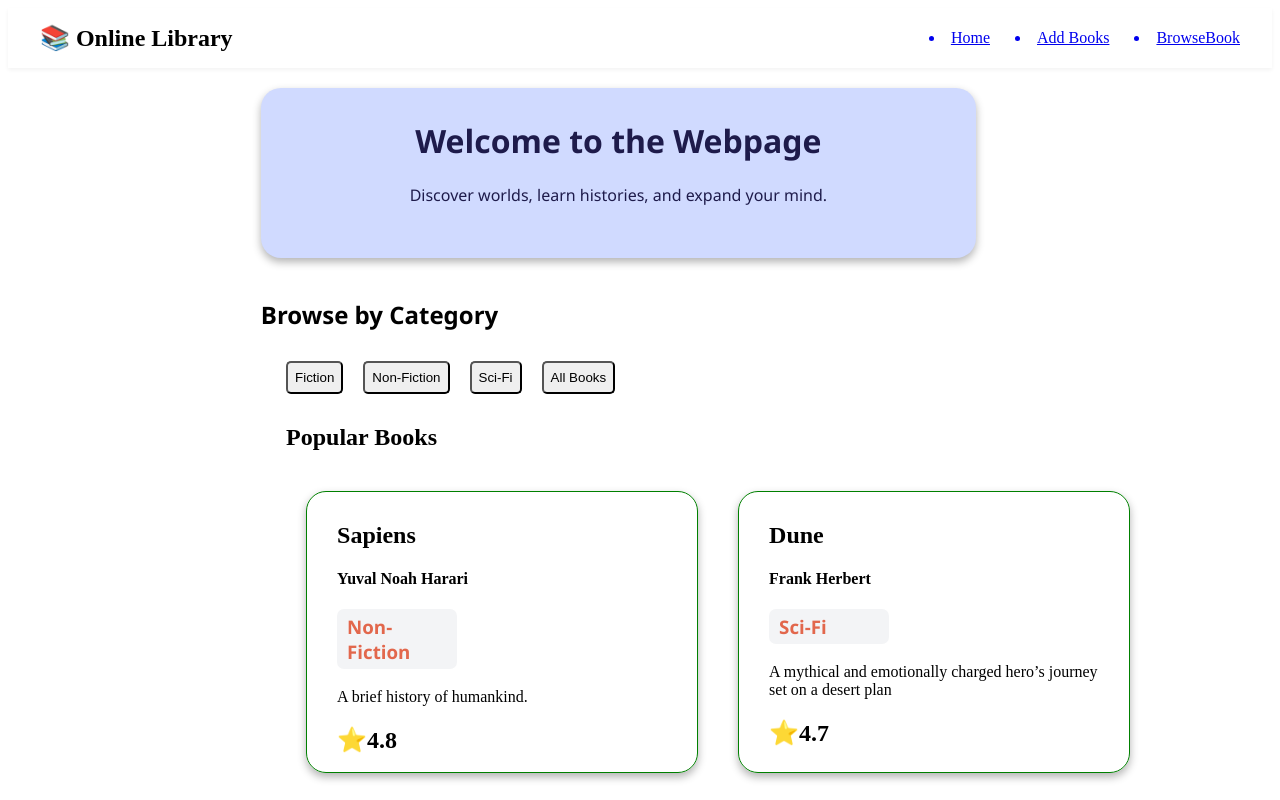
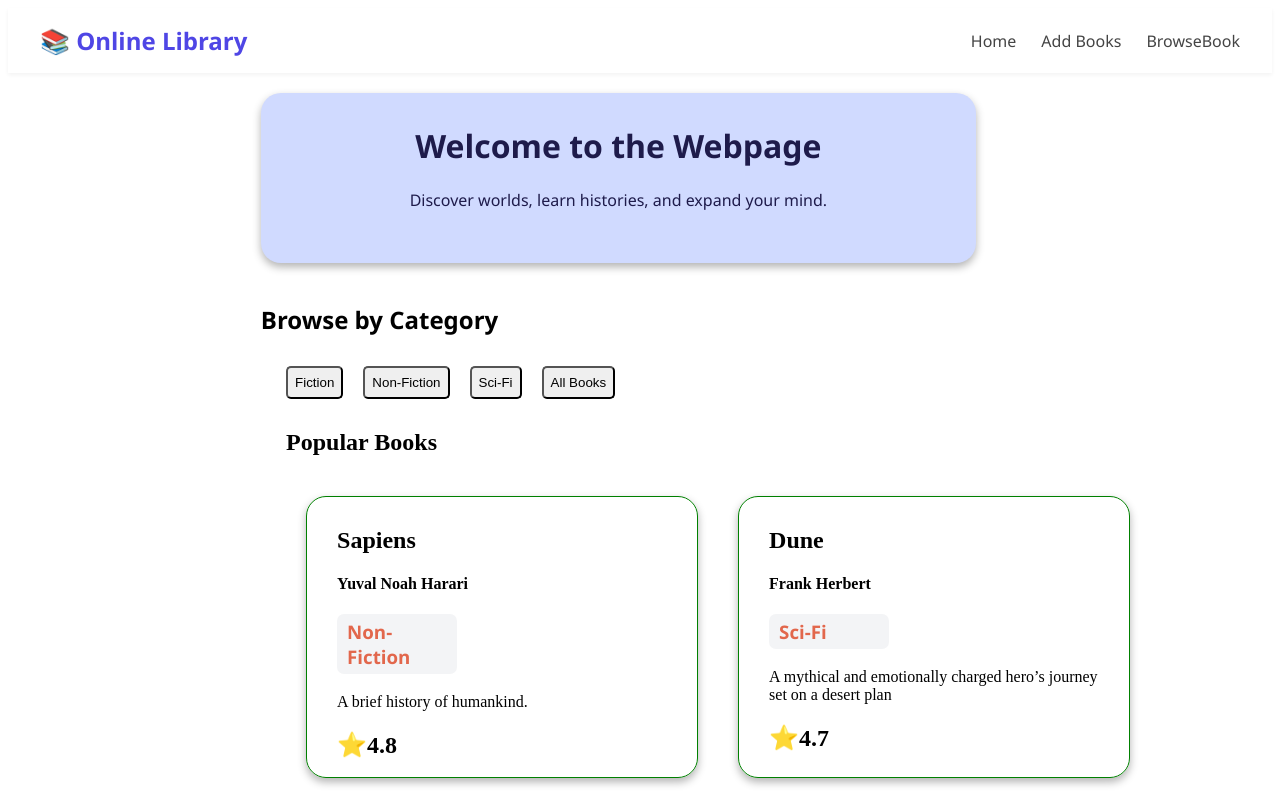
Before and after one commit to Chandan-moon/React_Assign_05, a React (Vite) app in the folder Online-Library/: page / in a window 1280 px wide. Shown: the top 800 px of the page. Built offline with nearby package versions, Linux system fonts and the light colour scheme.

Commit message:
ReadMe file Updated and App final Enchancement done

```diff
--- a/Online-Library/src/components/Header.jsx
+++ b/Online-Library/src/components/Header.jsx
@@ -12,13 +12,13 @@ import { addBook, removeBook } from "../store/bookSlice";
 function Header() {
 
 
-const bookItems = useSelector((store) => store.library.books);
+    const bookItems = useSelector((store) => store.library.books);
 
 
-const dispatch = useDispatch();
+    const dispatch = useDispatch();
 
 
-//  console.log(bookItems[0].title);
+    //  console.log(bookItems[0].title);
 
 
 
@@ -30,20 +30,18 @@ const dispatch = useDispatch();
         <div className="heading">
 
             <div className="header-logo">📚 Online Library</div>
-            <div className="header-link">
 
-                <Link to="/">
-                    <li>Home</li>
+            <div className="link">
+
+                <Link to="/"  className="link-tab">
+                    Home
                 </Link>
-                <Link to="/cart">
-                    <li>Add Books</li>
+                <Link to="/cart" className="link-tab">
+                    Add Books
                 </Link>
-                <Link to="/books/all">
-                    <li>BrowseBook</li>
+                <Link to="/books/all" className="link-tab">
+                    BrowseBook
                 </Link>
-
-                 {/* <li>Cart{bookItems.length}</li> */}
-
 
             </div>
 
--- a/Online-Library/src/index.css
+++ b/Online-Library/src/index.css
@@ -10,16 +10,39 @@
 .header-logo {
   font-size: 1.5rem;
   font-weight: bold;
+  color: #4f46e5;
+
+  font-family: 'Segoe UI';
+
 }
 
 
-.header-link {
+.link {
 
   display: flex;
   gap: 25px;
 
 }
 
+
+.link-tab {
+
+  text-decoration: none;
+  color: #444;
+  font-family: 'Segoe UI';
+  font-weight: 500;
+
+  transition: all 0.3s;
+
+}
+
+.link-tab:hover {
+
+  color: #4F46E5;
+
+  transform: scale(1.08);
+
+}
 
 
 
```
Also changed, not shown: 1 other file (tests, documents, lock files or other folders).
